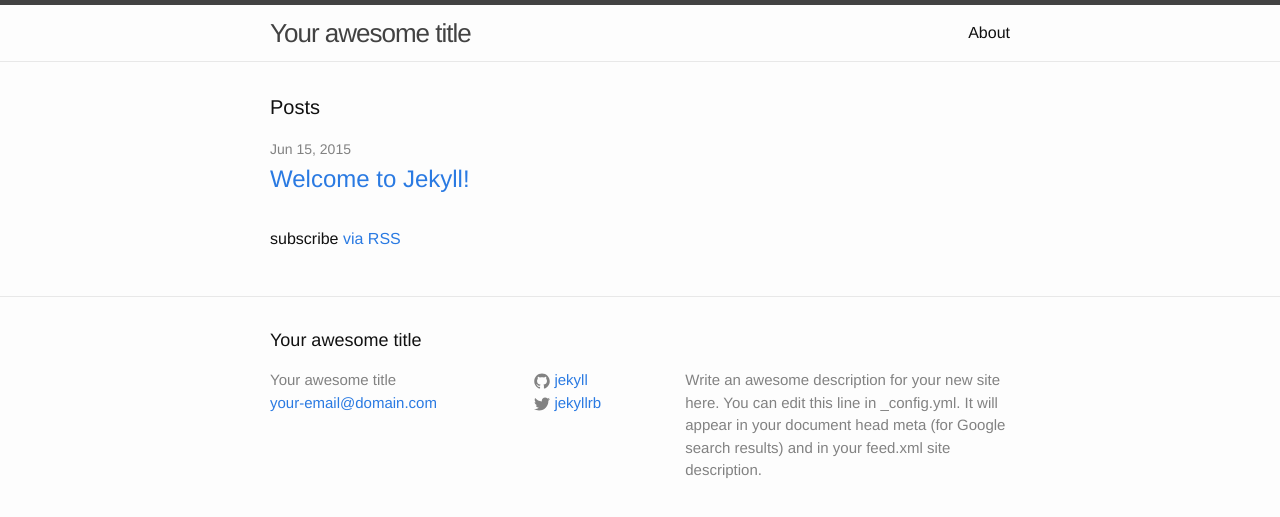
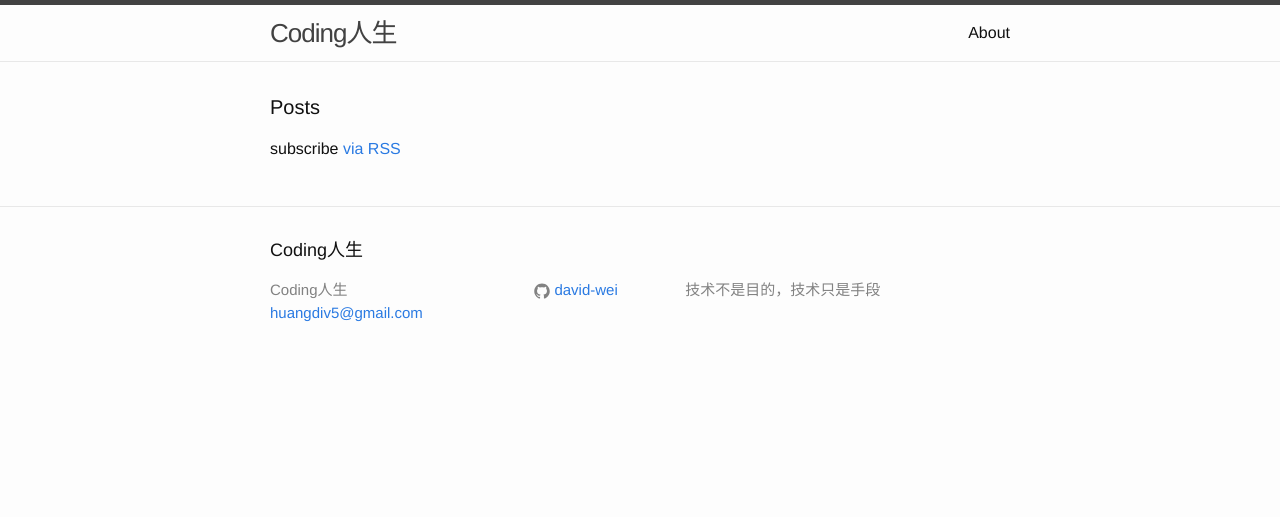
Before and after one commit to alighters/github.io--deprecated, a Jekyll site: the page built from index.html, in a window 1280 px wide. Shown: the top 517 px of the page. Built offline with Jekyll 4.4.1, drawn with Linux system fonts in a browser that asks for light colours.

Commit message:
Add my first blog.

```diff
--- a/_config.yml
+++ b/_config.yml
@@ -1,14 +1,12 @@
 # Site settings
-title: Your awesome title
-email: your-email@domain.com
+title: Coding人生
+email: huangdiv5@gmail.com
 description: > # this means to ignore newlines until "baseurl:"
-  Write an awesome description for your new site here. You can edit this
-  line in _config.yml. It will appear in your document head meta (for
-  Google search results) and in your feed.xml site description.
+   技术不是目的，技术只是手段
 baseurl: "" # the subpath of your site, e.g. /blog/
 url: "http://yourdomain.com" # the base hostname & protocol for your site
-twitter_username: jekyllrb
-github_username:  jekyll
+twitter_username:
+github_username:  david-wei
 
 # Build settings
 markdown: kramdown
```
Also changed, not shown: _posts/2015-06-15-welcome-to-jekyll.markdown (deleted, +0 -25 lines), 4 other files.
